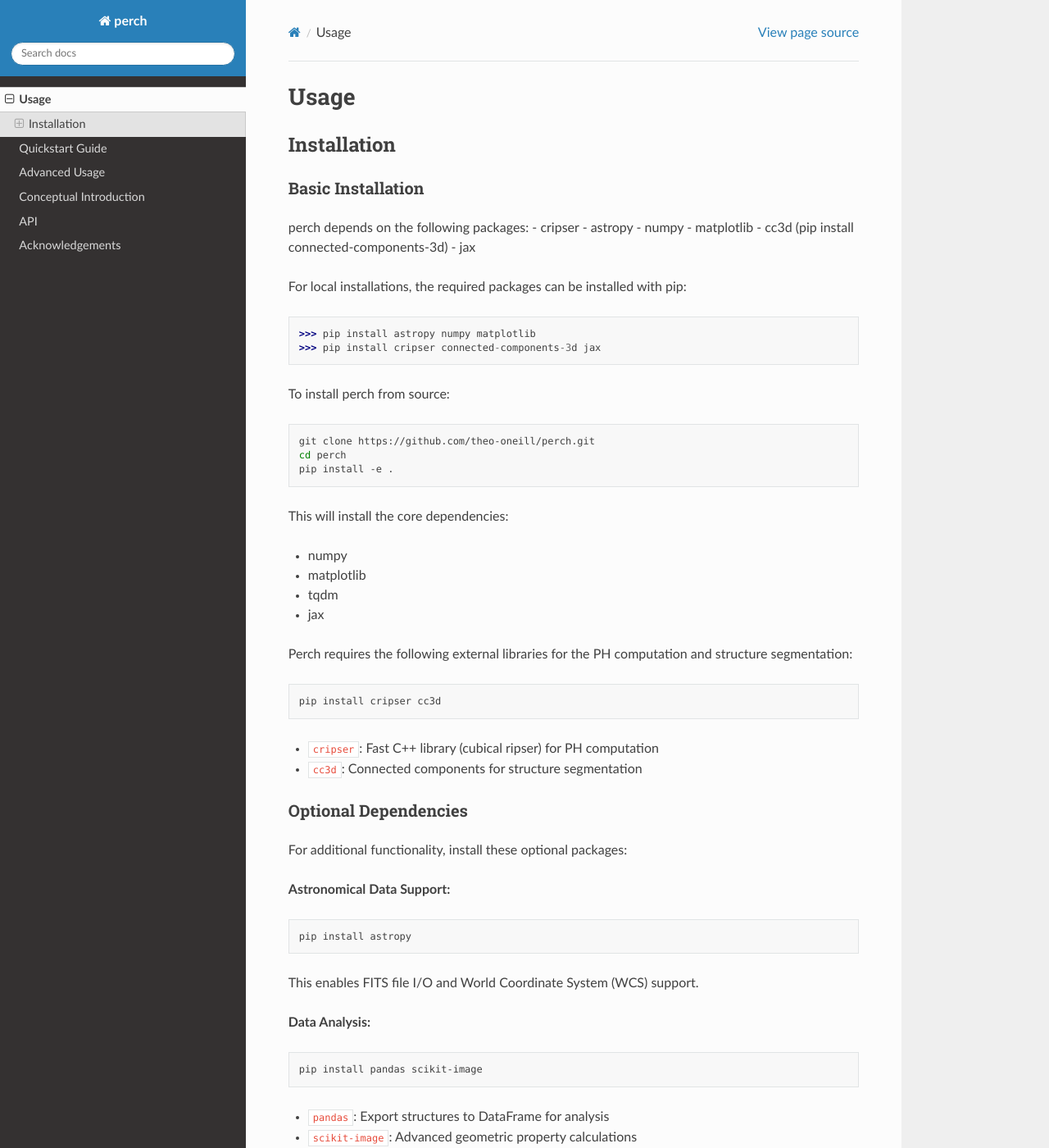
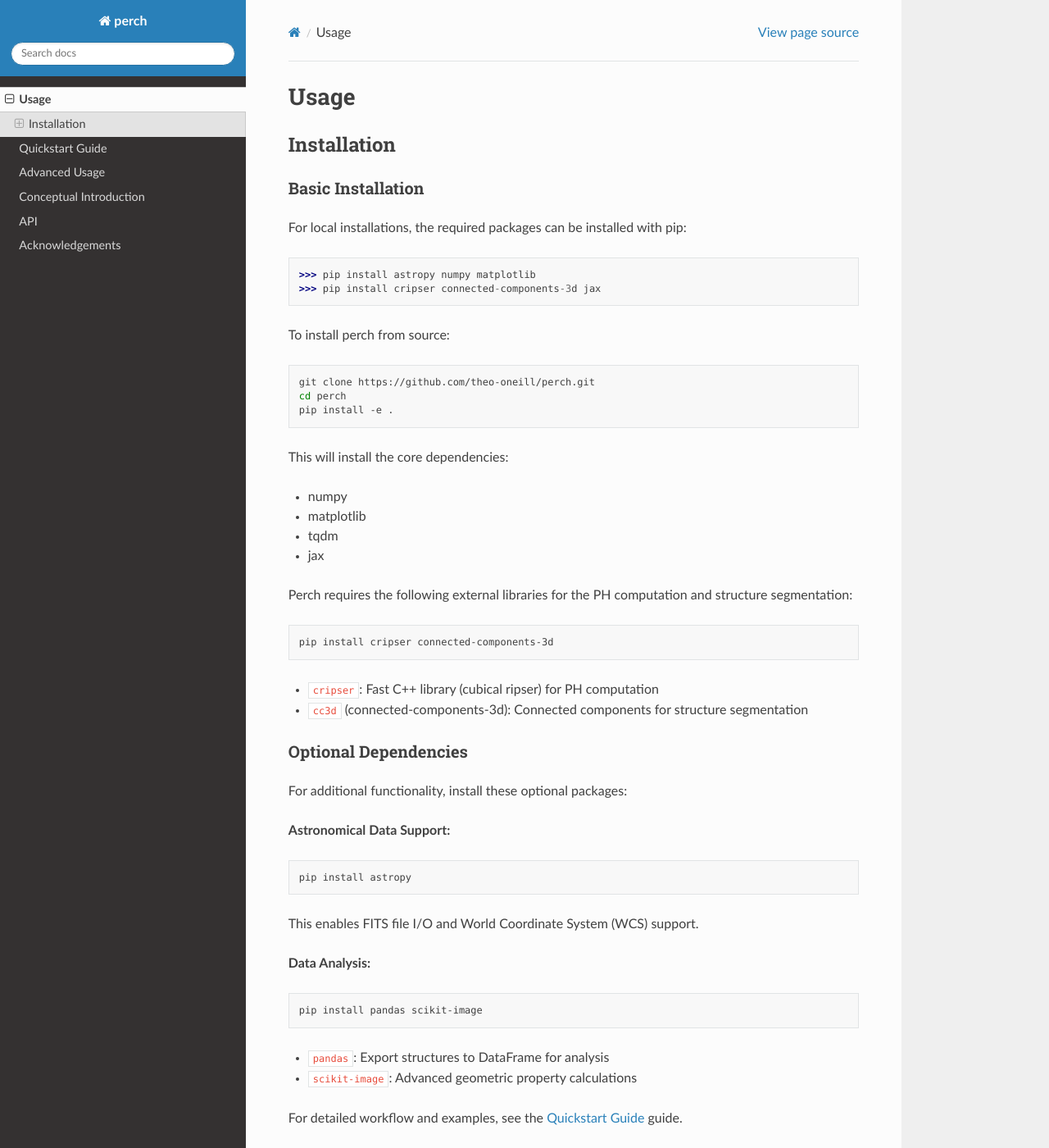
Before and after one commit to theo-oneill/perch, a Sphinx documentation site: the page built from docs/source/usage.rst, in a window 1280 px wide and 1400 px high. Shown: the whole window at 82% size. Built offline with Sphinx 7.4.7 and the Read the Docs theme 3.1.0, drawn with Linux system fonts in a browser that asks for light colours.

Commit message:
Update install instructions

```diff
--- a/docs/source/usage.rst
+++ b/docs/source/usage.rst
@@ -8,13 +8,6 @@
 
 Basic Installation
 ~~~~~~~~~~~~~~~~~~
-perch depends on the following packages:
-- cripser
-- astropy
-- numpy
-- matplotlib
-- cc3d (pip install connected-components-3d)
-- jax
 
 For local installations, the required packages can be installed with pip:
 
@@ -40,10 +33,10 @@
 
 .. code-block:: bash
 
-   pip install cripser cc3d
+   pip install cripser connected-components-3d
 
 - ``cripser``: Fast C++ library (cubical ripser) for PH computation
-- ``cc3d``: Connected components for structure segmentation
+- ``cc3d`` (connected-components-3d): Connected components for structure segmentation
 
 Optional Dependencies
 ~~~~~~~~~~~~~~~~~~~~~
```
